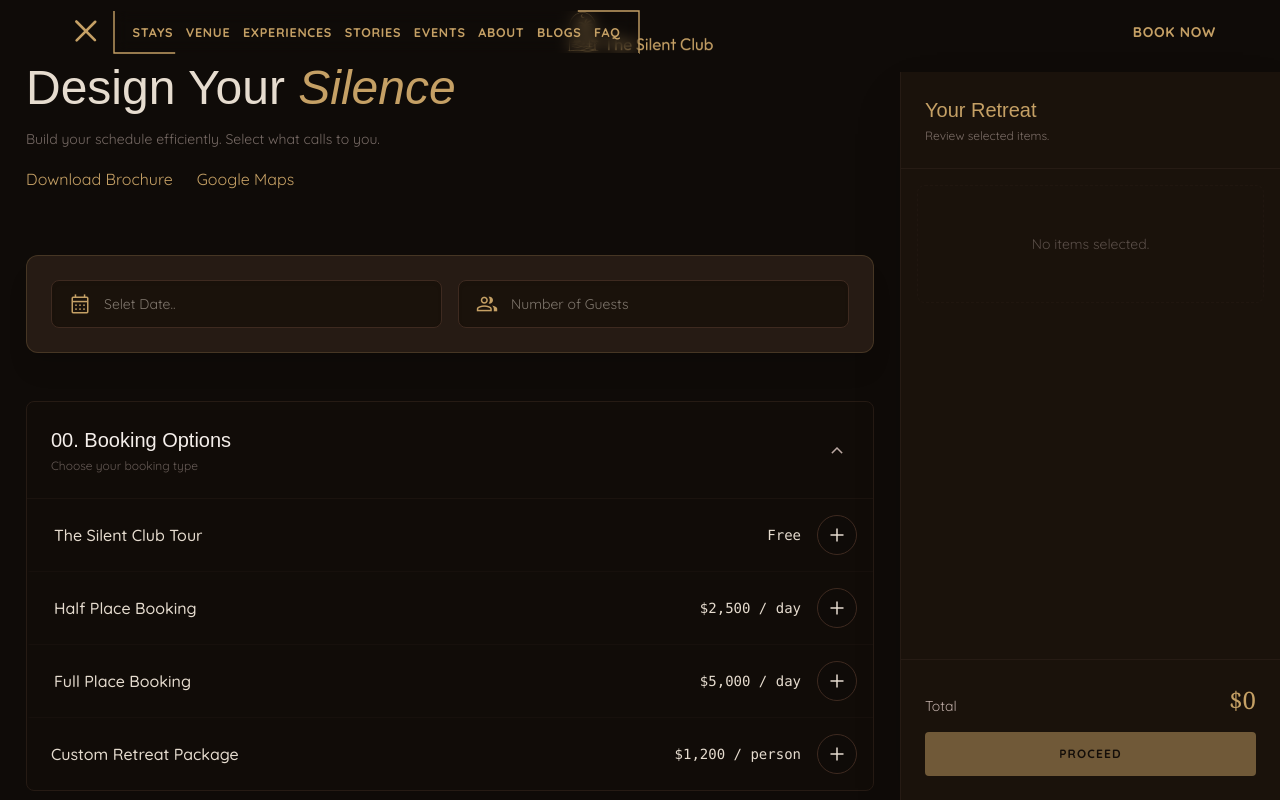
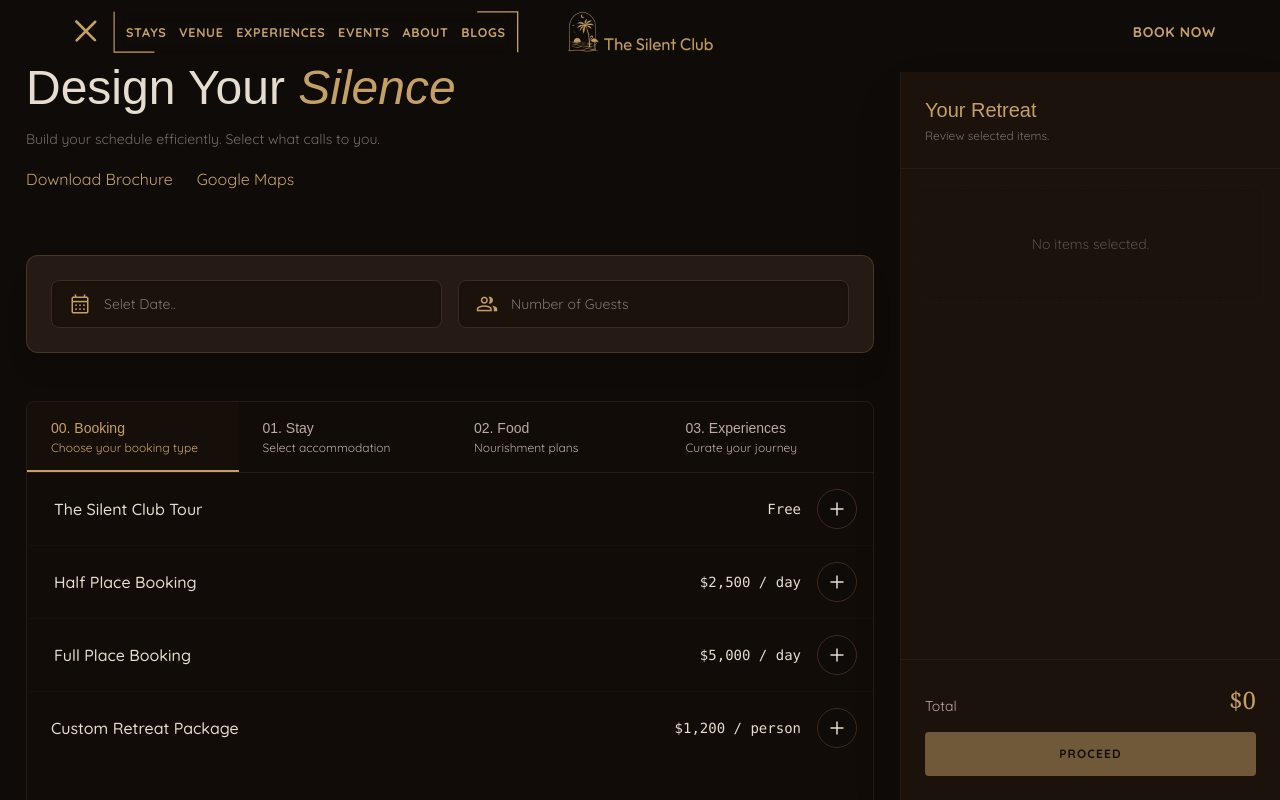
Before and after one commit to Kumar-Sushil0/epicentre-new, a Next.js app: page /bookings in a window 1280 px wide. Both pictures are taken after a click on the label 85 px from the left and 32 px from the top of the page. Shown: the top 800 px of the page. Built offline with nearby package versions, Linux system fonts and the light colour scheme; a web font is replaced by a local one.

Commit message:
codespaces1

```diff
--- a/src/app/bookings/page.tsx
+++ b/src/app/bookings/page.tsx
@@ -411,30 +411,13 @@
   },
 ];
 
+type TabId = "booking" | "stay" | "dining" | "experiences";
+
 export default function BookingsPage() {
   const [cart, setCart] = useState<string[]>([]);
   const [quantities, setQuantities] = useState<Record<string, number>>({});
-  // Open states for all accordions (top level and nested)
-  const [openSections, setOpenSections] = useState<Record<string, boolean>>({
-    booking: true,
-    stay: true,
-    experiences: true,
-    dining: true,
-    wellness: false,
-    activities: false,
-    solitude: false,
-    expression: false,
-    residency: false,
-  });
-
-  const toggleSection = (id: string) => {
-    console.log(`Toggling section: ${id}`);
-    setOpenSections(prev => {
-      const newState = { ...prev, [id]: !prev[id] };
-      console.log('New state:', newState);
-      return newState;
-    });
-  };
+  const [activeTab, setActiveTab] = useState<TabId>("booking");
+  const [activeExperienceTab, setActiveExperienceTab] = useState<"wellness" | "activities" | "solitude" | "expression" | "residency">("wellness");
 
   const isInCart = (id: string) => cart.includes(id);
 
@@ -472,47 +455,9 @@
 
   const selectedItemsDetails = cart.map(id => BOOKING_ITEMS.find(i => i.id === id)).filter(Boolean) as BookingItem[];
 
-  // Structure Definition
-  const structure = [
-    {
-      id: "booking",
-      title: "00. Booking Options",
-      subtitle: "Choose your booking type",
-      type: "flat",
-      items: BOOKING_ITEMS.filter(i => i.category === "booking")
-    },
-    {
-      id: "stay",
-      title: "01. The Stay",
-      subtitle: "Select your accommodation",
-      type: "flat",
-      items: BOOKING_ITEMS.filter(i => i.category === "stay")
-    },
-    {
-      id: "dining",
-      title: "02. Food",
-      subtitle: "Nourishment plans",
-      type: "flat",
-      items: BOOKING_ITEMS.filter(i => i.category === "dining")
-    },
-    {
-      id: "experiences",
-      title: "03. Experiences",
-      subtitle: "Curate your journey",
-      type: "nested",
-      subSections: [
-        { id: "wellness", title: "Wellness", items: BOOKING_ITEMS.filter(i => i.category === "wellness") },
-        { id: "activities", title: "Activities", items: BOOKING_ITEMS.filter(i => i.category === "activities") },
-        { id: "solitude", title: "Solitude", items: BOOKING_ITEMS.filter(i => i.category === "solitude") },
-        { id: "expression", title: "Expression", items: BOOKING_ITEMS.filter(i => i.category === "expression") },
-        { id: "residency", title: "Residency", items: BOOKING_ITEMS.filter(i => i.category === "residency") },
-      ]
-    }
-  ];
-
   // Helper to render a list of items
   const renderItems = (items: BookingItem[]) => (
-    <div className="border-t border-earth-800/50">
+    <div className="space-y-0">
       {items.map((item) => {
         const isSelected = isInCart(item.id);
         const quantity = getQuantity(item.id);
@@ -531,8 +476,7 @@
                   {isSelected && <span className="material-symbols-outlined text-gold-500 text-sm">check_circle</span>}
                   <h3 className={`text-base font-medium truncate transition-colors ${isSelected ? 'text-gold-500' : 'text-earth-100 group-hover:text-gold-200'}`}>{item.name}</h3>
                 </div>
-                {/* Re-introducing a tiny description for context if user wants "book shit" properly, they need info */}
-                <p className="text-xs text-earth-400 truncate max-w-[200px] sm:max-w-xs">{item.description}</p>
+                {item.description && <p className="text-xs text-earth-400 truncate max-w-[200px] sm:max-w-xs">{item.description}</p>}
               </div>
               <span className={`text-sm font-mono whitespace-nowrap transition-colors ${isSelected ? 'text-gold-500 font-bold' : 'text-earth-400 group-hover:text-gold-400'}`}>{item.priceDisplay}</span>
             </div>
@@ -575,11 +519,26 @@
     </div>
   );
 
+  const tabs = [
+    { id: "booking" as TabId, label: "00. Booking", subtitle: "Choose your booking type" },
+    { id: "stay" as TabId, label: "01. Stay", subtitle: "Select accommodation" },
+    { id: "dining" as TabId, label: "02. Food", subtitle: "Nourishment plans" },
+    { id: "experiences" as TabId, label: "03. Experiences", subtitle: "Curate your journey" },
+  ];
+
+  const experienceTabs = [
+    { id: "wellness" as const, label: "Wellness" },
+    { id: "activities" as const, label: "Activities" },
+    { id: "solitude" as const, label: "Solitude" },
+    { id: "expression" as const, label: "Expression" },
+    { id: "residency" as const, label: "Residency" },
+  ];
+
   return (
     <main className="min-h-screen bg-earth-950 text-earth-100 flex flex-col">
       <Header />
 
-      <div className="flex-grow   flex flex-col lg:flex-row-reverse relative">
+      <div className="flex-grow flex flex-col lg:flex-row-reverse relative">
 
         {/* RIGHT SIDEBAR (Summary) */}
         <aside className="lg:w-[380px] lg:h-[calc(100vh-72px)] lg:sticky lg:top-[72px] bg-earth-900 border-b lg:border-b-0 lg:border-l border-earth-800 flex flex-col z-30 shadow-2xl shrink-0">
@@ -659,68 +618,68 @@
               <BookingForm />
             </div>
 
-            <div className="space-y-6">
-              {structure.map((section) => {
-                const isOpen = openSections[section.id];
-                return (
-                  <div key={section.id} className="border border-earth-800 rounded-lg bg-earth-900/20 overflow-hidden">
-                    {/* Top Section Header */}
-                    <button
-                      onClick={(e) => {
-                        e.preventDefault();
-                        e.stopPropagation();
-                        toggleSection(section.id);
-                      }}
-                      className="w-full flex items-center justify-between p-6 hover:bg-earth-900/40 transition-colors text-left"
-                    >
-                      <div>
-                        <h2 className="text-xl font-serif text-earth-50" style={{ fontFamily: 'Outfit, sans-serif' }}>{section.title}</h2>
-                        <p className="text-xs text-earth-300/50 mt-1 font-body">{section.subtitle}</p>
-                      </div>
-                      <span className={`material-symbols-outlined text-earth-300 transition-transform duration-300 ${isOpen ? 'rotate-180' : ''}`}>
-                        expand_more
-                      </span>
-                    </button>
+            {/* TABS */}
+            <div className="border border-earth-800 rounded-lg bg-earth-900/20 overflow-hidden">
+              {/* Tab Headers */}
+              <div className="flex border-b border-earth-800 overflow-x-auto w-full" style={{ scrollbarWidth: 'thin' }}>
+                {tabs.map((tab) => (
+                  <button
+                    key={tab.id}
+                    onClick={() => setActiveTab(tab.id)}
+                    className={`flex-1 w-full px-6 py-4 text-left transition-all relative ${
+                      activeTab === tab.id
+                        ? 'bg-earth-900/60 text-gold-500'
+                        : 'text-earth-300 hover:bg-earth-900/30 hover:text-earth-100'
+                    }`}
+                  >
+                    <div className="text-sm font-serif" style={{ fontFamily: 'Outfit, sans-serif' }}>{tab.label}</div>
+                    <div className="text-xs text-earth-400 mt-0.5">{tab.subtitle}</div>
+                    {activeTab === tab.id && (
+                      <div className="absolute bottom-0 left-0 right-0 h-0.5 bg-gold-500" />
+                    )}
+                  </button>
+                ))}
+              </div>
 
-                    {/* Top Section Content */}
-                    <div className={`transition-all duration-500 ease-in-out ${isOpen ? 'max-h-[2000px] opacity-100' : 'max-h-0 opacity-0'}`}>
+              {/* Tab Content */}
+              <div className="min-h-[400px]">
+                {activeTab === "booking" && renderItems(BOOKING_ITEMS.filter(i => i.category === "booking"))}
+                {activeTab === "stay" && renderItems(BOOKING_ITEMS.filter(i => i.category === "stay"))}
+                {activeTab === "dining" && renderItems(BOOKING_ITEMS.filter(i => i.category === "dining"))}
 
-                      {/* FLAT LIST */}
-                      {section.type === 'flat' && section.items && renderItems(section.items)}
+                {activeTab === "experiences" && (
+                  <div>
+                    {/* Nested Experience Tabs */}
+                    <div className="flex border-b border-earth-800/50 bg-earth-950/30 overflow-x-auto" style={{ scrollbarWidth: 'thin' }}>
+                      {experienceTabs.map((tab) => (
+                        <button
+                          key={tab.id}
+                          onClick={() => setActiveExperienceTab(tab.id)}
+                          className={`flex-shrink-0 px-4 py-3 text-sm transition-all relative ${
+                            activeExperienceTab === tab.id
+                              ? 'bg-earth-900/40 text-gold-400'
+                              : 'text-earth-300 hover:bg-earth-900/20 hover:text-earth-100'
+                          }`}
+                        >
+                          {tab.label}
+                          {activeExperienceTab === tab.id && (
+                            <div className="absolute bottom-0 left-0 right-0 h-0.5 bg-gold-400" />
+                          )}
+                        </button>
+                      ))}
+                    </div>
 
-                      {/* NESTED LIST */}
-                      {section.type === 'nested' && section.subSections && (
-                        <div className="border-t border-earth-800/50 bg-earth-950/20">
-                          {section.subSections.map((sub, idx) => {
-                            const isSubOpen = openSections[sub.id];
-                            return (
-                              <div key={sub.id} className={`border-b border-earth-800/30 last:border-0`}>
-                                <button
-                                  onClick={(e) => {
-                                    e.preventDefault();
-                                    e.stopPropagation();
-                                    toggleSection(sub.id);
-                                  }}
-                                  className="w-full flex items-center justify-between py-4 px-6 hover:bg-earth-900/40 transition-colors"
-                                >
-                                  <span className="text-base text-earth-200 font-medium">{sub.title}</span>
-                                  <span className={`material-symbols-outlined text-earth-500 text-sm transition-transform duration-300 ${isSubOpen ? 'rotate-180' : ''}`}>
-                                    expand_more
-                                  </span>
-                                </button>
-                                <div className={`transition-all duration-300 ease-in-out overflow-hidden ${isSubOpen ? 'max-h-[1000px] opacity-100' : 'max-h-0 opacity-0'}`}>
-                                  {renderItems(sub.items)}
-                                </div>
-                              </div>
-                            );
-                          })}
-                        </div>
-                      )}
-
+                    {/* Experience Content */}
+                    <div>
+                      {activeExperienceTab === "wellness" && renderItems(BOOKING_ITEMS.filter(i => i.category === "wellness"))}
+                      {activeExperienceTab === "activities" && renderItems(BOOKING_ITEMS.filter(i => i.category === "activities"))}
+                      {activeExperienceTab === "solitude" && renderItems(BOOKING_ITEMS.filter(i => i.category === "solitude"))}
+                      {activeExperienceTab === "expression" && renderItems(BOOKING_ITEMS.filter(i => i.category === "expression"))}
+                      {activeExperienceTab === "residency" && renderItems(BOOKING_ITEMS.filter(i => i.category === "residency"))}
                     </div>
                   </div>
-                );
-              })}
+                )}
+              </div>
             </div>
 
           </div>
--- a/src/app/components/DiningVariant.tsx
+++ b/src/app/components/DiningVariant.tsx
@@ -90,6 +90,7 @@
                 className="rounded-lg"
                 titlePosition={{ left: '1.5rem', bottom: '1rem' }}
                 overlayColor="gold-solid"
+                overlayHeight={45}
               />
             </div>
           ))}
--- a/src/app/components/Experiences.tsx
+++ b/src/app/components/Experiences.tsx
@@ -22,7 +22,7 @@
         images={[images[0]]} // Use only the first image, no carousel
         className="rounded-lg"
         overlayColor="gold-solid"
-        overlayHeight={40}
+        overlayHeight={65}
         showBorderLine={false}
       />
     </Link>
--- a/src/app/components/Header.tsx
+++ b/src/app/components/Header.tsx
@@ -91,9 +91,6 @@
                   <Link href="/test" className="menu-btn" style={isActive("/test") ? { color: 'white' } : {}}>
                     Experiences
                   </Link>
-                  <Link href="/stories" className="menu-btn" style={isActive("/stories") ? { color: 'white' } : {}}>
-                    Stories
-                  </Link>
                   <Link href="/events" className="menu-btn" style={isActive("/events") ? { color: 'white' } : {}}>
                     Events
                   </Link>
@@ -103,11 +100,8 @@
                   <Link href="/blogs" className="menu-btn" style={isActive("/blogs") ? { color: 'white' } : {}}>
                     Blogs
                   </Link>
-                  <Link href="/faq" className="menu-btn" style={isActive("/faq") ? { color: 'white' } : {}}>
-                    FAQ
-                  </Link>
-                  <svg xmlns="http://www.w3.org/2000/svg" viewBox="0 0 750 60" height={60} width={750} overflow="visible" className="menu-outline">
-                    <rect strokeWidth={2} fill="transparent" height={60} width={750} y={0} x={0} pathLength={100} className="menu-rect" />
+                  <svg xmlns="http://www.w3.org/2000/svg" viewBox="0 0 600 60" height={60} width="100%" overflow="visible" className="menu-outline">
+                    <rect strokeWidth={2} fill="transparent" height={60} width="100%" y={0} x={0} pathLength={100} className="menu-rect" />
                   </svg>
                 </div>
               </div>
@@ -153,7 +147,7 @@
 
       {/* Mobile Menu - Sidebar from right */}
       <aside className={`mobile-sidebar ${isMenuOpen ? 'visible' : ''}`}>
-        <div className="flex items-center justify-between px-6 py-6 border-b border-gold-500/20">
+        <div className="flex items-center justify-between px-4 py-6 border-b border-gold-500/20">
           <h3 className="text-sm font-medium text-gold-500 uppercase tracking-wider" style={{ fontFamily: 'Outfit, sans-serif' }}>
             Menu
           </h3>
@@ -168,7 +162,7 @@
           </button>
         </div>
 
-        <div className="flex-1 overflow-y-auto px-6 py-4">
+        <div className="flex-1 overflow-y-auto px-4 py-4">
           <nav>
             <Link
               href="/rooms"
@@ -195,14 +189,6 @@
               Experiences
             </Link>
             <Link
-              href="/stories"
-              className={`block px-4 py-3 mb-1 text-base hover:bg-gold-500/10 rounded-lg transition-all ${
-                isActive("/stories") ? "text-white bg-gold-500/20" : "text-[#e7dfd3] hover:text-gold-500"
-              }`}
-            >
-              Stories
-            </Link>
-            <Link
               href="/events"
               className={`block px-4 py-3 mb-1 text-base hover:bg-gold-500/10 rounded-lg transition-all ${
                 isActive("/events") ? "text-white bg-gold-500/20" : "text-[#e7dfd3] hover:text-gold-500"
@@ -226,14 +212,6 @@
             >
               Blogs
             </Link>
-            <Link
-              href="/faq"
-              className={`block px-4 py-3 text-base hover:bg-gold-500/10 rounded-lg transition-all ${
-                isActive("/faq") ? "text-white bg-gold-500/20" : "text-[#e7dfd3] hover:text-gold-500"
-              }`}
-            >
-              FAQ
-            </Link>
           </nav>
         </div>
       </aside>
--- a/src/app/components/WhatThisIsNot.tsx
+++ b/src/app/components/WhatThisIsNot.tsx
@@ -86,6 +86,7 @@
                 className="rounded-lg"
                 titlePosition={{ left: '1.5rem', bottom: '1rem' }}
                 overlayColor="gold-solid"
+                overlayHeight={45}
               />
             </div>
           ))}
--- a/src/app/globals.css
+++ b/src/app/globals.css
@@ -170,7 +170,8 @@
 
 .menu-nav {
   position: relative;
-  width: 750px;
+  width: auto;
+  min-width: 0;
   height: 60px;
 }
 
@@ -181,8 +182,7 @@
 }
 
 .menu-container {
-  position: absolute;
-  inset: 0;
+  position: relative;
   background: transparent;
   backdrop-filter: blur(10px);
   display: flex;
```
Also changed, not shown: src/app/components/CarouselCard.tsx (+24 -4 lines), src/app/components/venue/VenueCard.tsx (+25 -5 lines).
